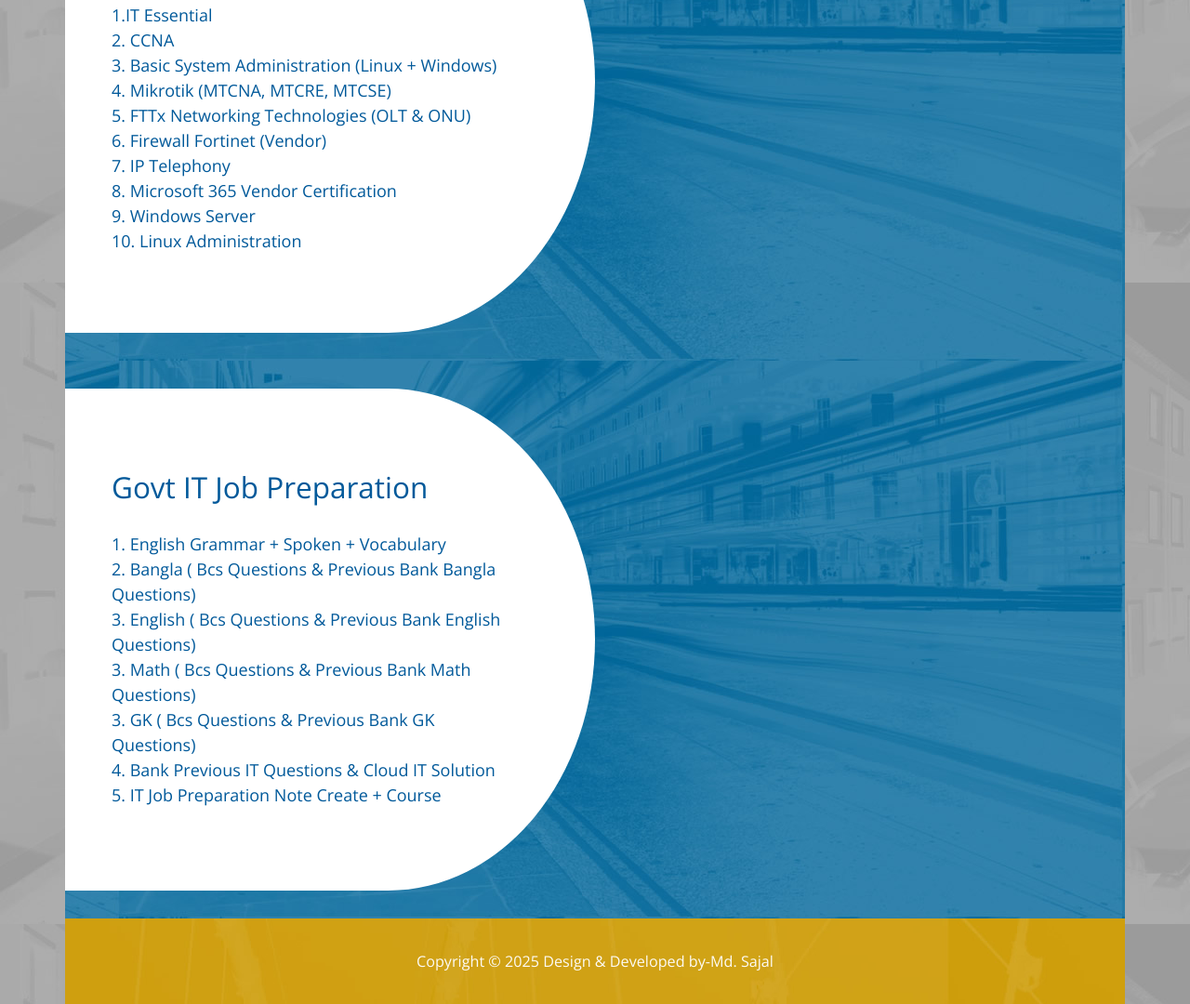
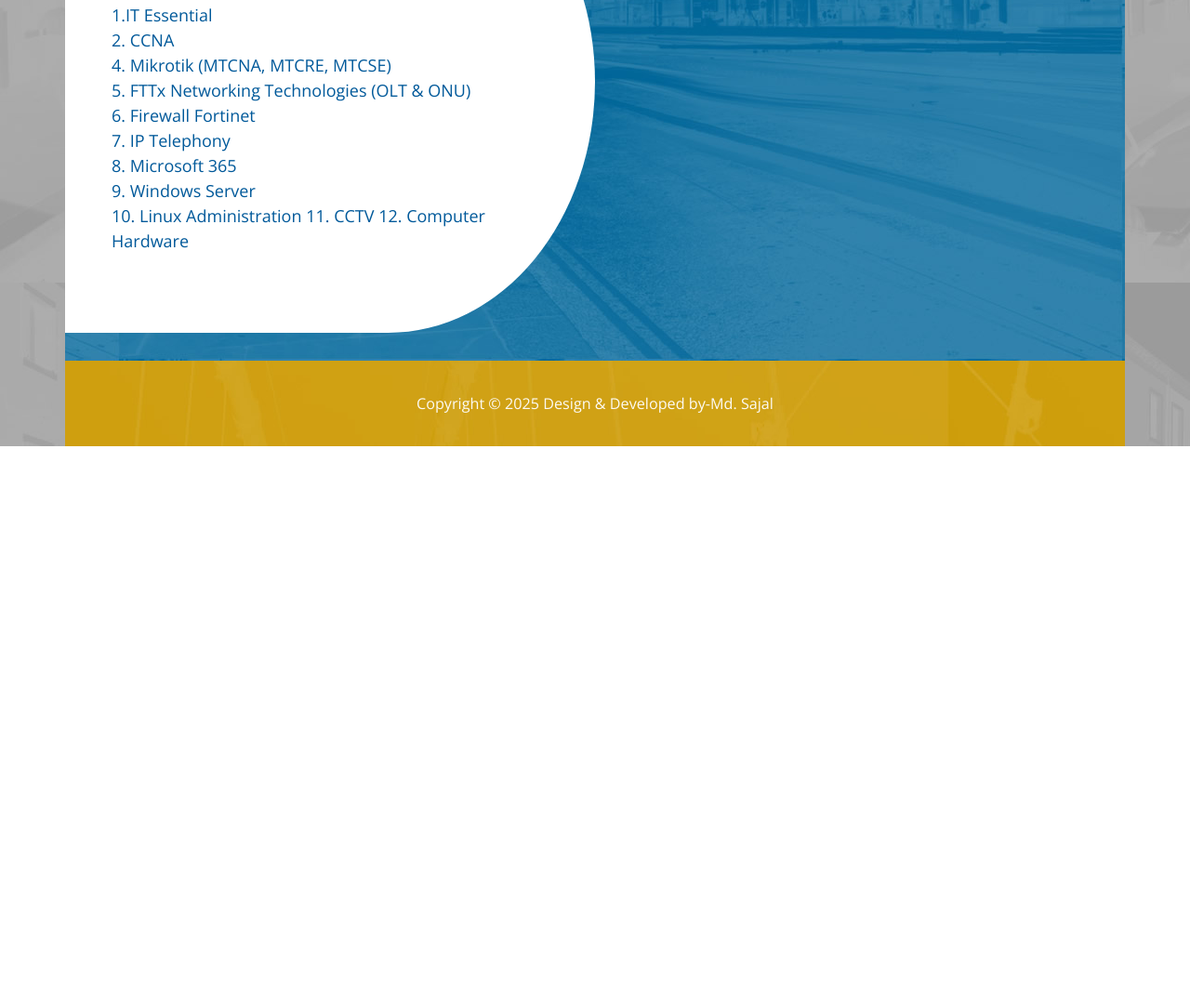
Before and after one commit to mdsajalcse/career-guideline, a plain HTML site: page index.html in a window 1280 px wide. Shown: the part 386-1466 px from the top of the page at 93% size. After the commit the page ends 866 px from the top, so only its background shows below. Drawn offline with nearby package versions, Linux system fonts and the light colour scheme; a script that the page names is missing.

Commit message:
some updates

```diff
--- a/index.html
+++ b/index.html
@@ -56,14 +56,15 @@
 
                                 <span class="blue-text"> 1.IT Essential</span><br>
                                 <span class="blue-text"> 2. CCNA</span><br>
-                                <span class="blue-text"> 3. Basic System Administration (Linux + Windows) </span><br>
                                 <span class="blue-text"> 4. Mikrotik (MTCNA, MTCRE, MTCSE) </span><br>
                                 <span class="blue-text"> 5. FTTx Networking Technologies (OLT & ONU) </span><br>
-                                <span class="blue-text"> 6. Firewall Fortinet (Vendor)</span><br>
+                                <span class="blue-text"> 6. Firewall Fortinet</span><br>
                                 <span class="blue-text"> 7. IP Telephony</span><br>
-                                <span class="blue-text"> 8. Microsoft 365 Vendor Certification</span><br>
+                                <span class="blue-text"> 8. Microsoft 365</span><br>
                                 <span class="blue-text"> 9. Windows Server</span> <br>
                                 <span class="blue-text"> 10. Linux Administration</span>
+                                <span class="blue-text"> 11. CCTV</span>
+                                <span class="blue-text"> 12. Computer Hardware</span>
                                 </div>
 
 
@@ -112,38 +113,7 @@
 
                 </div>
             </section> -->
-            <section id="tm-section-1" class="row tm-section">
 
-                <div class="tm-white-curve-left col-xs-12 col-sm-12 col-md-12 col-lg-7 col-xl-6">
-                    <div class="tm-white-curve-left-rec"></div>
-                    <div class="tm-white-curve-left-circle"></div>
-                    <div class="tm-white-curve-text">
-                        <h3 class="tm-section-header blue-text">Govt IT Job Preparation</h3>
-
-                            <div class="goal-1 thin-font">
-                            <span class="blue-text"> 1. English Grammar + Spoken + Vocabulary</span><br>
-                            <span class="blue-text"> 2. Bangla ( Bcs Questions & Previous Bank Bangla Questions)</span><br>
-                            <span class="blue-text"> 3. English ( Bcs Questions & Previous Bank English Questions) </span><br>
-                            <span class="blue-text"> 3. Math ( Bcs Questions & Previous Bank Math Questions) </span><br>
-                            <span class="blue-text"> 3. GK ( Bcs Questions & Previous Bank GK Questions) </span><br>
-
-
-
-                            <span class="blue-text"> 4. Bank Previous IT Questions & Cloud IT Solution </span><br>
-                            <span class="blue-text"> 5. IT Job Preparation Note Create + Course </span>
-
-
-                            </div>
-
-
-
-
-                    </div>
-                </div>
-
-
-
-            </section>
 
                 <!-- footer -->
                 <footer class="row tm-footer">
```
